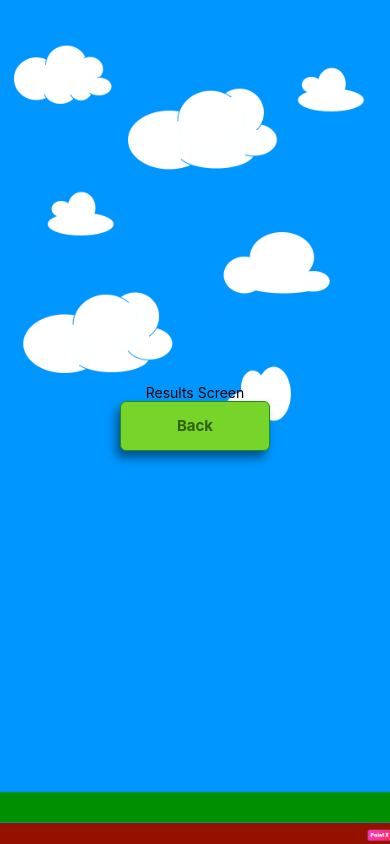
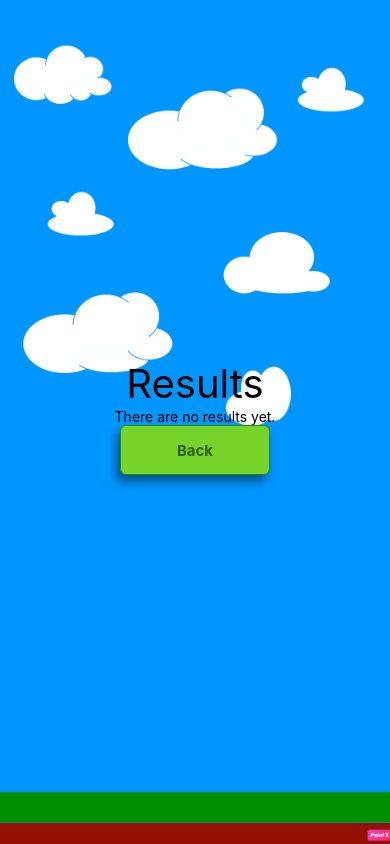
Before and after one commit to LukaszKulyk/catch-the-fly-mobile-game, a React Native app: screen /Results in a window 390 px wide. Built offline with nearby package versions, Linux system fonts and the light colour scheme.

Commit message:
Added displaying data in results screen.

```diff
--- a/components/ResultsScreen.js
+++ b/components/ResultsScreen.js
@@ -1,16 +1,37 @@
 import React, { useState, useEffect } from 'react';
-import { Text, View, ImageBackground, Dimensions, TouchableWithoutFeedback } from 'react-native';
+import { Text, View, ImageBackground, FlatList, Dimensions, TouchableWithoutFeedback } from 'react-native';
 //import { ImageBackground } from 'react-native-web';
 import GameButton from './GameButton';
 
 export default function ResultsScreen({ navigation }) {
 
+    const results = JSON.parse(localStorage.getItem('highScores'));
+    let bestScores = [];
+
+    if(results == null || results.length < 1) {
+        bestScores.push(
+            <Text>There are no results yet.</Text>
+        )
+    }
+    else {
+        bestScores = []
+        results.forEach((element, index) => {
+            bestScores.push(
+                <View style={{flexDirection: 'row', margin: 10}}>
+                    <Text>{index + 1}</Text>
+                    <Text>{element.name}</Text>
+                    <Text>{element.score}</Text>
+                </View>
+            )
+        });
+    }
+
 
     return (
         <ImageBackground source={require('../assets/background_image.png')} style={{flex: 1, width: null, height: null}}>
             <View style={{ flex: 1, alignItems: 'center', justifyContent: 'center' }}>
-                <Text>Results Screen</Text>
-                <Text>{localStorage.getItem('highScores')}</Text>
+                <Text style={{fontSize: 40}}>Results</Text>
+                <View>{bestScores}</View>
                 <GameButton
                     title="Back"
                     onPress={() => navigation.navigate('Home')}
```
